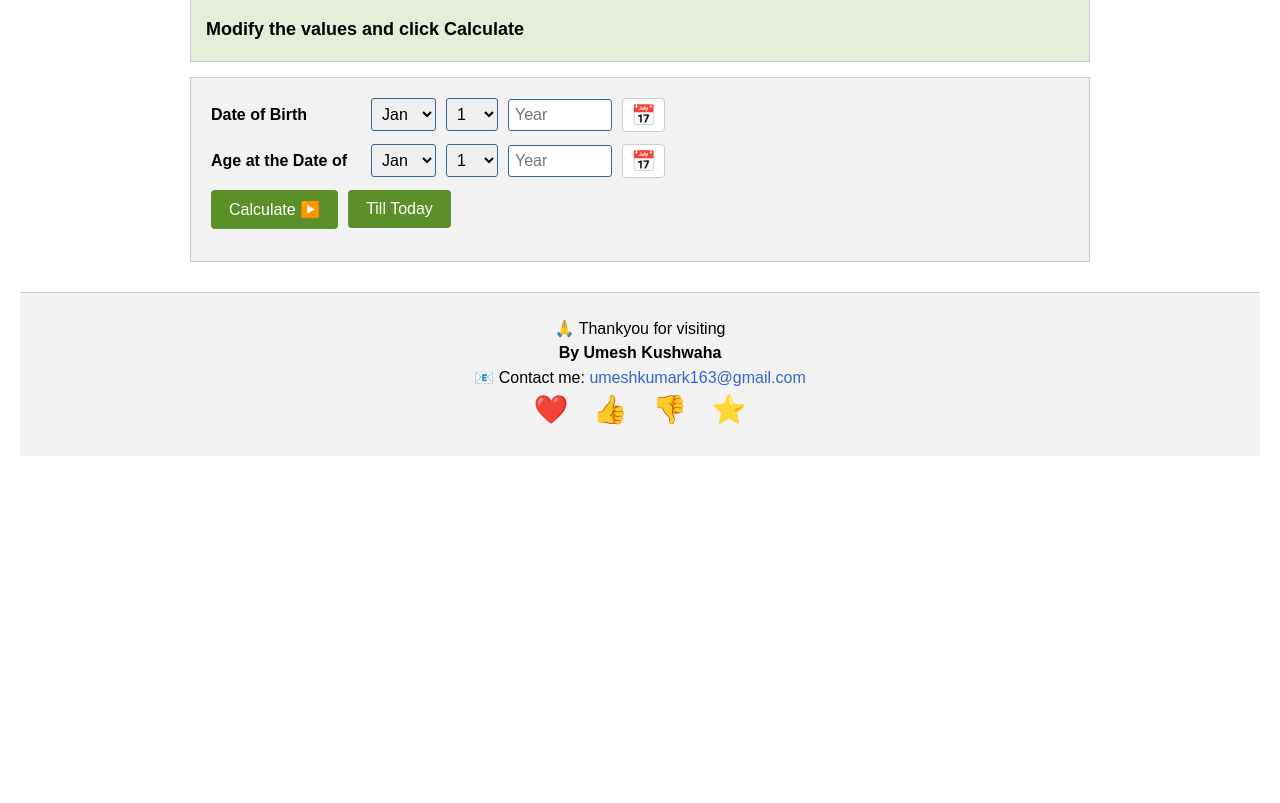
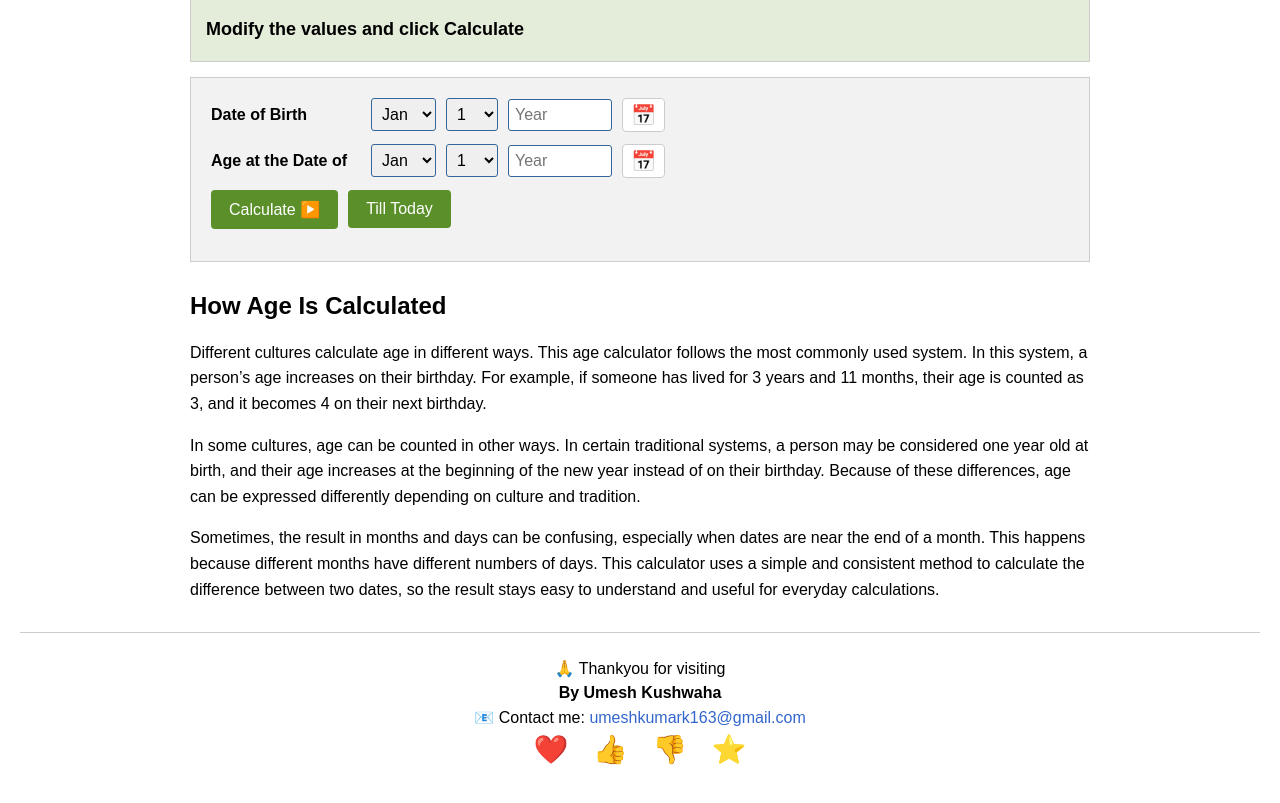
Before and after one commit to Umeshkumar9580/Age-Calculator, a plain HTML site: page index.html in a window 1280 px wide. Shown: the part 137-940 px from the top of the page. Before the commit the page ends 800 px from the top, so only its background shows below. Drawn offline with Linux system fonts and the light colour scheme.

Commit message:
Enhance info section with age calculation details
Added information about age calculation methods and cultural differences.

```diff
--- a/index.html
+++ b/index.html
@@ -84,6 +84,29 @@ button:hover{opacity:.9;}
 }
 .feedback span:hover{transform: scale(1.2);}
 #feedbackMsg{margin-top:10px;font-weight:bold;color: var(--primary);}
+
+/* Make info section look like normal page content */
+.info-section{
+  max-width: 900px;
+  margin: 30px auto;
+  padding: 0;          /* no extra padding */
+  background: transparent; /* no box background */
+  border: none;        /* remove border */
+}
+
+/* Make footer also blend with page */
+.footer{
+  background: transparent;
+  border-top: 1px solid #ccc;  /* optional, thin line only */
+}
+  /* Improve spacing and readability for info section */
+.info-section h2 {
+  margin-top: 10px;
+}
+
+.info-section p {
+  line-height: 1.6;
+}
 </style>
 </head>
 <body>
@@ -312,6 +335,27 @@ function changeMonth(mode,delta){
   }
 }
 </script>
+<div class="info-section">
+  <h2>How Age Is Calculated</h2>
+  <p>
+    Different cultures calculate age in different ways. This age calculator follows the most commonly used system.
+    In this system, a person’s age increases on their birthday. For example, if someone has lived for 3 years and
+    11 months, their age is counted as 3, and it becomes 4 on their next birthday.
+  </p>
+
+  <p>
+    In some cultures, age can be counted in other ways. In certain traditional systems, a person may be considered
+    one year old at birth, and their age increases at the beginning of the new year instead of on their birthday.
+    Because of these differences, age can be expressed differently depending on culture and tradition.
+  </p>
+
+  <p>
+    Sometimes, the result in months and days can be confusing, especially when dates are near the end of a month.
+    This happens because different months have different numbers of days. This calculator uses a simple and consistent
+    method to calculate the difference between two dates, so the result stays easy to understand and useful for
+    everyday calculations.
+  </p>
+</div>
 
 <!-- Footer -->
 <div class="footer">
```
